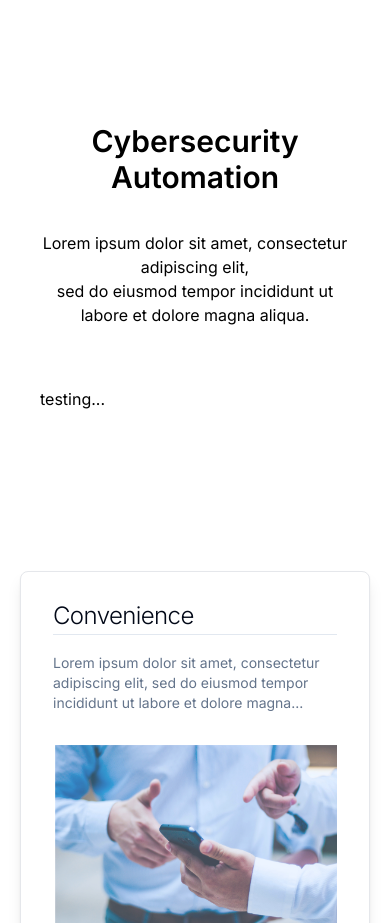
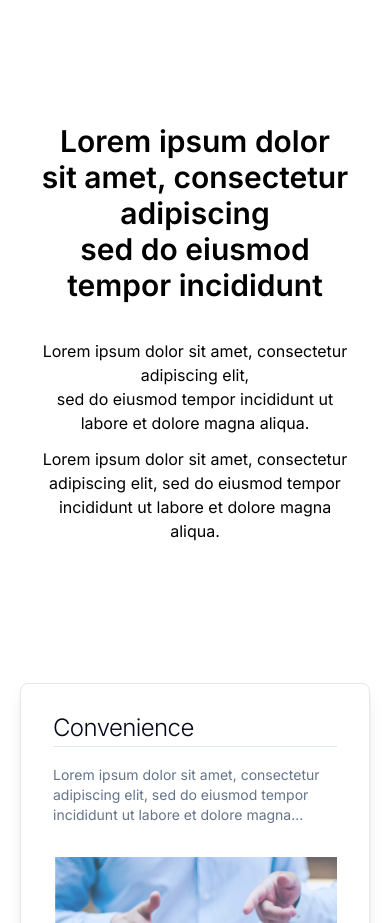
Before and after one commit to shaheensystems/smahhWebtaz, a Next.js app: page /resources/application-security in a window 390 px wide. Shown: the part 1020-1943 px from the top of the page. Built offline with nearby package versions, Linux system fonts and the light colour scheme.

Commit message:
fixed service page as responsive

```diff
--- a/app/resources/[slug]/ResourceDetails.tsx
+++ b/app/resources/[slug]/ResourceDetails.tsx
@@ -3,11 +3,13 @@ import React from 'react'
 const ResourceDetails = () => {
   return (
     <div className='flex flex-col items-center px-5 py-20 gap-3'>
-      <h2 className='text-3xl font-semibold text-center pb-6'>Cybersecurity Automation</h2>
-      <p className='text-center'>Lorem ipsum dolor sit amet, consectetur adipiscing elit,<br /> sed do eiusmod tempor incididunt ut labore et dolore magna aliqua.</p>
-      <div className="flex flex-col md:flex-row max-w-[1366px] pt-12 pb-5 w-full justify-between gap-14">
-        <p>testing...</p>
-      </div>
+      <h2 className='text-3xl font-semibold text-center pb-6'>
+        Lorem ipsum dolor sit amet, consectetur adipiscing <br /> sed do eiusmod tempor incididunt
+      </h2>
+      <p className='text-center'>Lorem ipsum dolor sit amet, consectetur adipiscing elit,<br />
+        sed do eiusmod tempor incididunt ut labore et dolore magna aliqua.</p>
+        <p className='text-center'>Lorem ipsum dolor sit amet, consectetur adipiscing elit,
+        sed do eiusmod tempor<br />  incididunt ut labore et dolore magna aliqua.</p>
     </div>
   )
 }
--- a/app/services/[slug]/ServiceProcess.tsx
+++ b/app/services/[slug]/ServiceProcess.tsx
@@ -20,10 +20,10 @@ const processes: { id: number; title: string; description: string}[] = [
 
 const ServiceProcess = () => {
   return (
-    <div className='flex flex-col items-center px-5 py-20 gap-3'>
+    <div className='flex flex-col items-center px-5 py-5 md:py-10 lg:py-20 gap-3'>
       <h3 className='text-2xl font-semibold pb-8'>Cyber Audit Process</h3>
       {processes.map((process, index) => (
-        <div key={index} className='w-3/5 max-w-[1200px] relative pb-10'>
+        <div key={index} className='w-full md:w-4/5 lg:w-3/5 max-w-[1200px] relative pb-10'>
           <div className='w-20 h-20 bg-midnight-300 rounded-full'>
             <p className='text-white text-center pt-3'>Step</p>
             <p className='text-white text-3xl text-center font-light'>{process.id}</p>
--- a/app/services/[slug]/page.tsx
+++ b/app/services/[slug]/page.tsx
@@ -23,8 +23,8 @@ const ServiceDetail = () => {
     <>
       <header>
         <PageTitle
-        title="Services"
-        description='Lorem ipsum dolor sit amet, consectetur adipiscing elit, sed do
+          title="Services"
+          description='Lorem ipsum dolor sit amet, consectetur adipiscing elit, sed do
           eiusmod tempor incididunt ut labore et dolore magna aliqua.' />
       </header>
       <main>
--- a/components/home/HomeCarousel.tsx
+++ b/components/home/HomeCarousel.tsx
@@ -35,7 +35,7 @@ const HomeCarousel = () => {
                           Excellent Service!<br /><span className='lg:pl-10'>Thanks Smahh Staff</span>
                       </h2>
                     </div>
-                    <div className='w-full md:w-[100%] lg:w-[38%] xl:w-[45%] pt-8 lg:pt-0'>
+                    <div className='w-full md:w-[80%] lg:w-[38%] xl:w-[45%] pt-8 lg:pt-0'>
                       <p className='text-white'>
                         Lorem ipsum dolor sit amet, consectetur adipiscing elit, sed do eiusmod tempor
                         incididunt ut labore et dolore magna aliqua. Ut enim ad minim veniam, quis nostrud.
```
